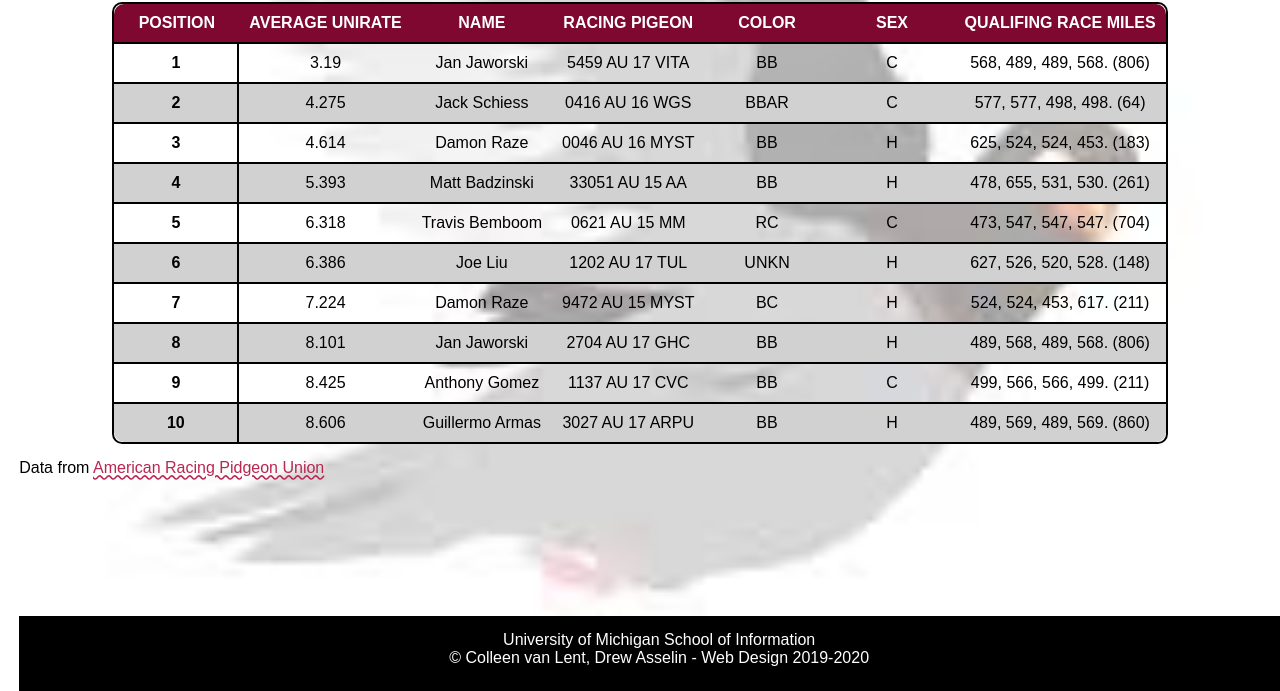
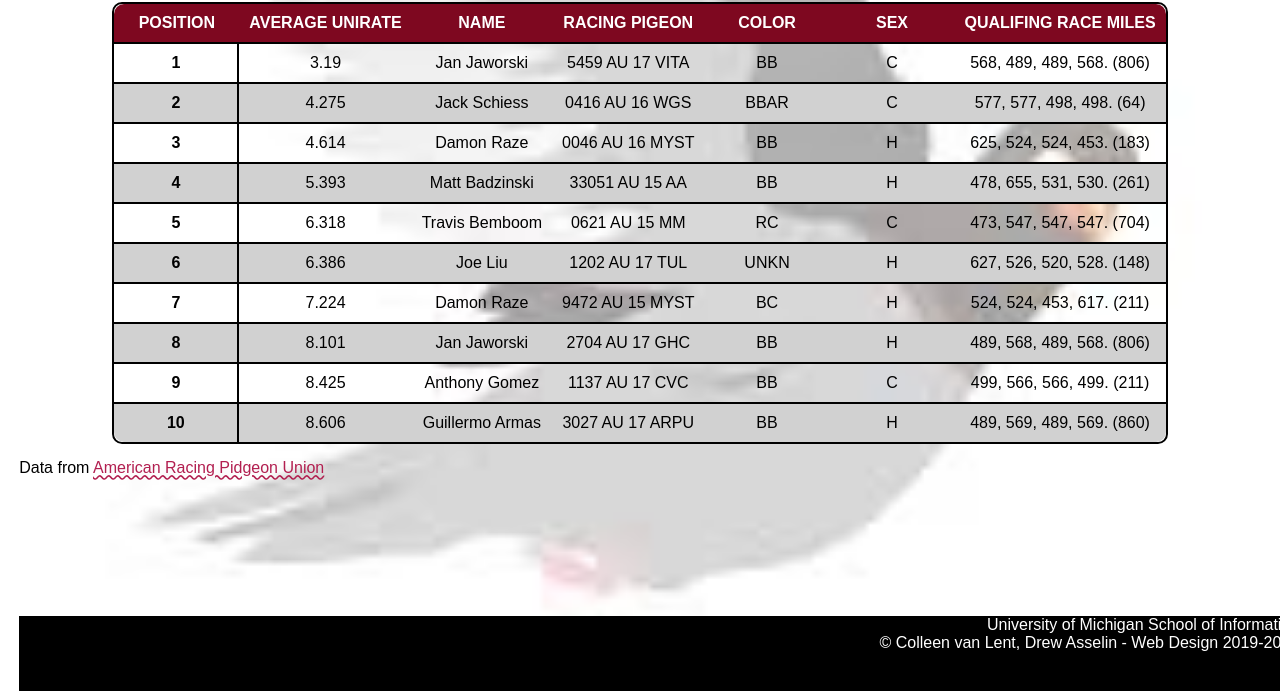
Before and after one commit to huangka/homework3, a plain HTML site: page index.html in a window 1280 px wide. Shown: the part 109-800 px from the top of the page. Drawn offline with Linux system fonts and the light colour scheme; a web font is replaced by a local one.

Commit message:
changed the link color and footer

```diff
--- a/css/style.css
+++ b/css/style.css
@@ -17,9 +17,9 @@ body{
   background-color:#DDDDDD;
   background-size: cover ;
   background-position: center;
+  background-repeat: no-repeat;
+}
 
-
-}
 
 main{
   margin-bottom: 100px;
@@ -43,7 +43,7 @@ p{
 
 a{
   font-size: 16px;
-  color: #B92751;
+  color: #B21F50;
   text-decoration-line: underline;
   text-decoration-style: wavy;
 
@@ -57,7 +57,7 @@ table{
 }
 
 .colhead{
-  background-color: #7e0830;
+  background-color: #7e0820;
   color: #FFFFFF;
   min-width: 125px;
   padding: 10px;
@@ -127,5 +127,10 @@ footer{
   text-align:center;
   color: #FFFFFF;
 
+}
 
-}
+footer p {
+  padding-top: 0px;
+  text-align: right;
+  padding-left: 0px;
+  }
```
